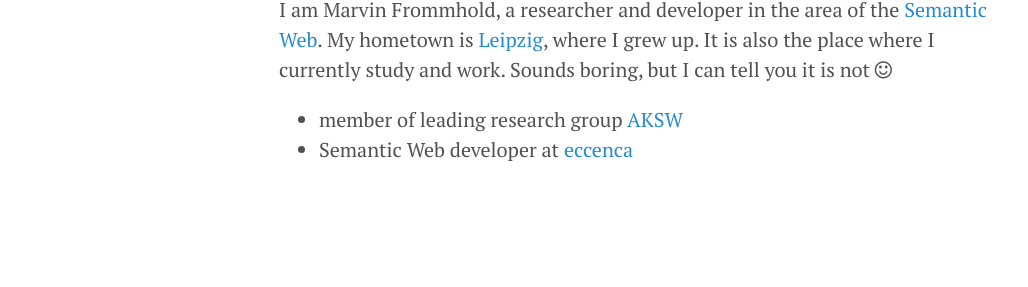
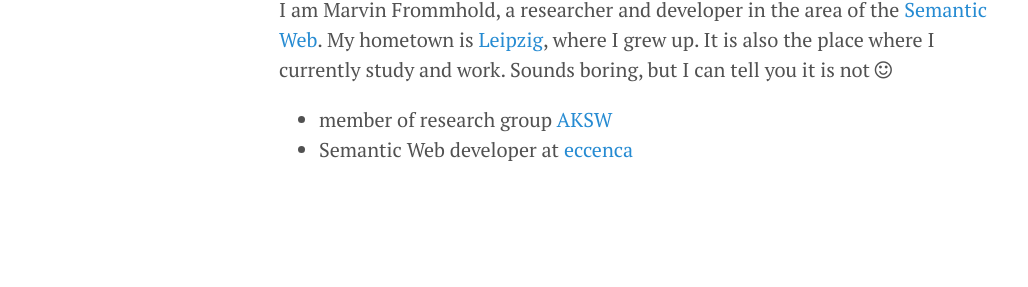
Before and after one commit to depressiveRobot/depressiverobot.github.io, a Jekyll site: the page built from about.md, in a window 1280 px wide. Shown: the part 592-879 px from the top of the page, without its empty margins (1-1029 px from the left). Built offline with Jekyll 4.4.1, drawn with Linux system fonts in a browser that asks for light colours; Markdown is read by kramdown in place of the engine named in the settings.

Commit message:
sounds better

```diff
--- a/about.md
+++ b/about.md
@@ -6,7 +6,7 @@ layout: page
 # About me
 <span resource="#MarvinFrommhold">I am <span property="http://schema.org/name"><span property="http://schema.org/givenName">Marvin</span> <span property="http://schema.org/familyName">Frommhold</span></span>, a researcher and developer in the area of the <a property="http://xmlns.com/foaf/0.1/interest" href="http://w3.org/standards/semanticweb" >Semantic Web</a>. My hometown is <span property="http://schema.org/homeLocation" resource="http://leipzig.de"><span resource="http://leipzig.de" typeof="http://schema.org/City"><a property="http://schema.org/sameAs" target="_blank" href="http://leipzig.de"><span property="http://schema.org/name">Leipzig</span></a></span></span>, where I grew up. It is also the place where I currently study and work. Sounds boring, but I can tell you it is not <i class="fa fa-smile-o"></i></span>
 
-* member of leading research group <span resource="#MarvinFrommhold"><span property="http://schema.org/memberOf" resource="http://aksw.org"><span resource="http://aksw.org" typeof="http://schema.org/Organization"><a property="http://schema.org/sameAs" target="_blank" href="http://aksw.org"><span property="http://schema.org/name">AKSW</span></a></span></span></span>
+* member of research group <span resource="#MarvinFrommhold"><span property="http://schema.org/memberOf" resource="http://aksw.org"><span resource="http://aksw.org" typeof="http://schema.org/Organization"><a property="http://schema.org/sameAs" target="_blank" href="http://aksw.org"><span property="http://schema.org/name">AKSW</span></a></span></span></span>
 * Semantic Web developer at <span resource="#MarvinFrommhold"><span property="http://schema.org/worksFor" resource="http://eccenca.com"><span resource="http://eccenca.com" typeof="http://schema.org/Organization"><a property="http://schema.org/sameAs" target="_blank" href="http://eccenca.com"><span property="http://schema.org/name">eccenca</span></a></span></span></span>
 
 <br/>
```
